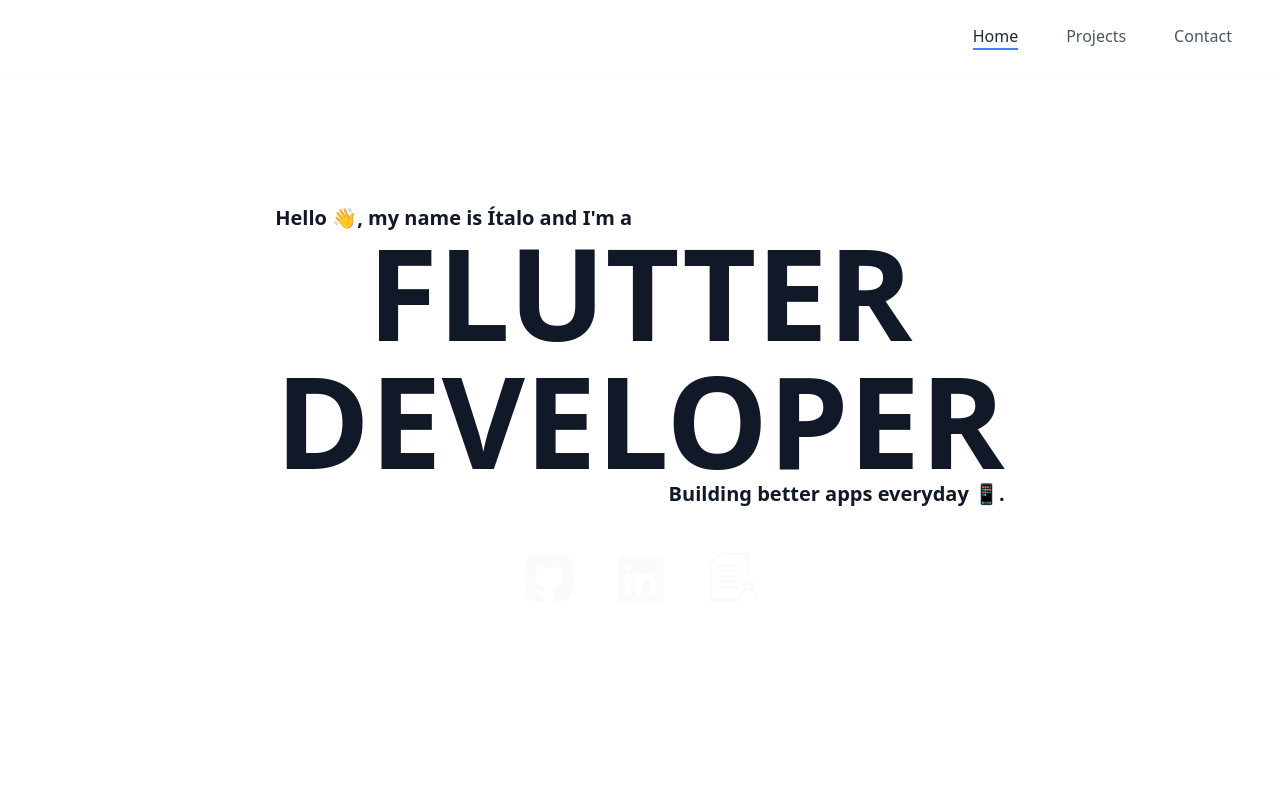
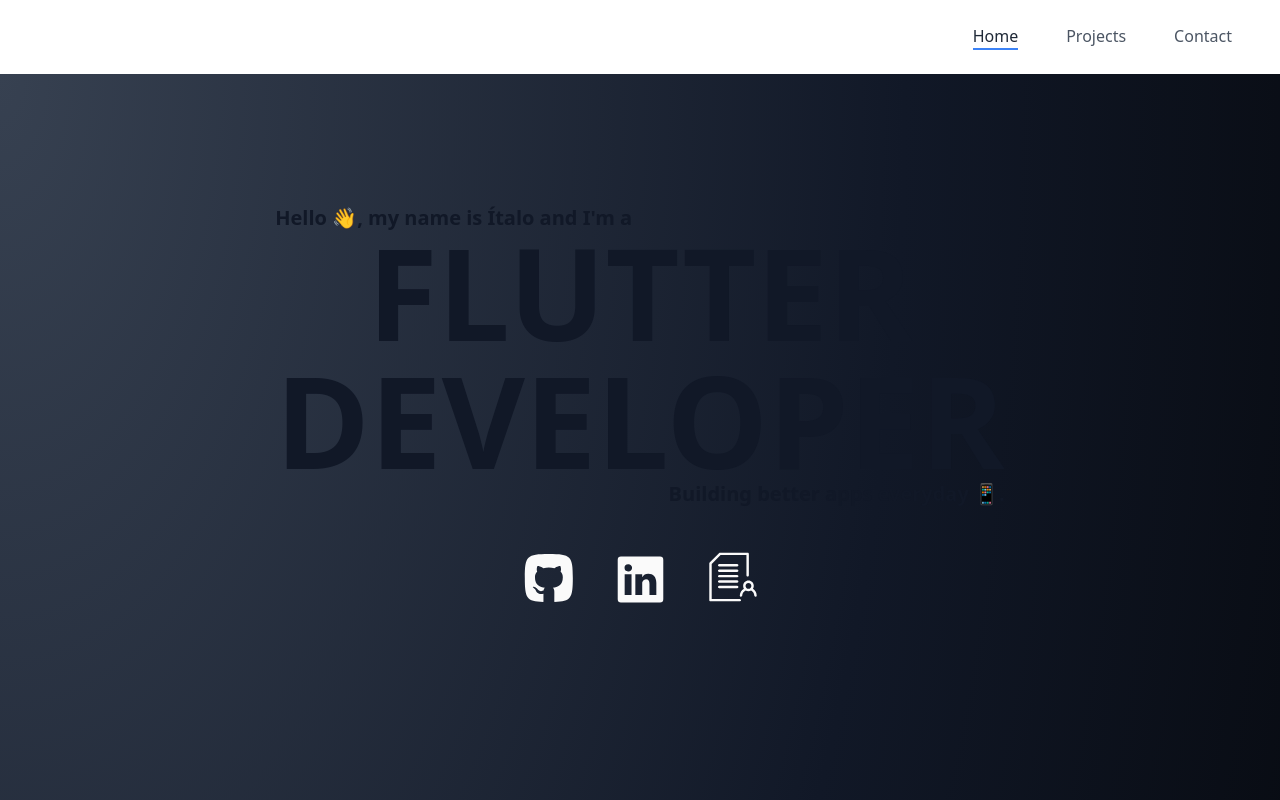
Before and after one commit to Italomdf/portfolio, a SvelteKit app: page / in a window 1280 px wide. Shown: the top 800 px of the page. Built offline with nearby package versions, Linux system fonts and the light colour scheme.

Commit message:
bakcground change

```diff
--- a/src/routes/+page.svelte
+++ b/src/routes/+page.svelte
@@ -7,7 +7,7 @@ import IconeGit from "$lib/IconeGit.svelte";
 Icons
 </script>
 
-<body class="bg-white shadow dark:bg-[radial-gradient(ellipse_at_top_left,_var(--tw-gradient-stops))] from-gray-700 via-gray-900 to-black">
+<body class="bg-[radial-gradient(ellipse_at_top_left,_var(--tw-gradient-stops))] from-gray-700 via-gray-900 to-black">
     <div class="flex flex-col justify-center items-center h-screen">
         <div class="mt-[-10%]">
             <div class="">
```
